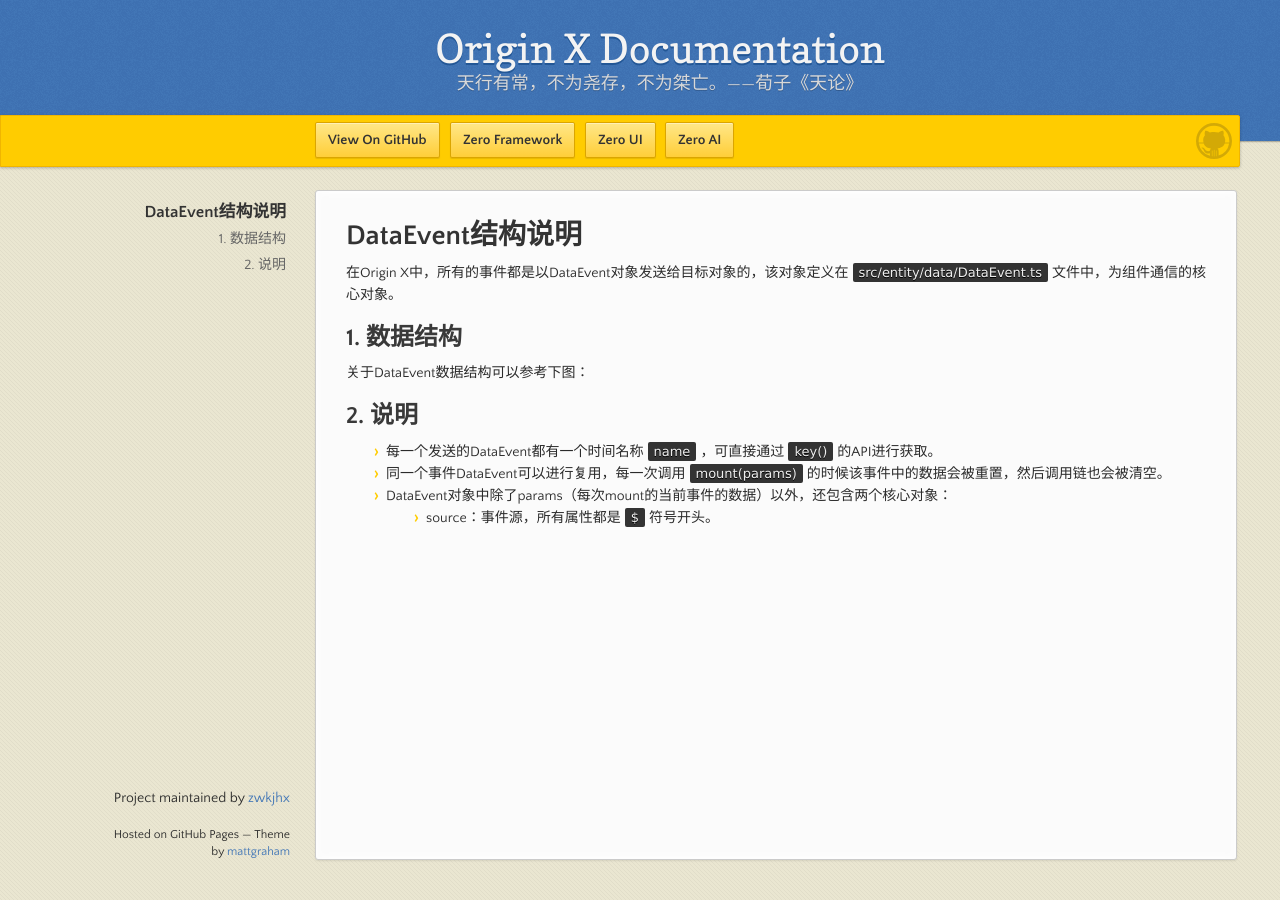
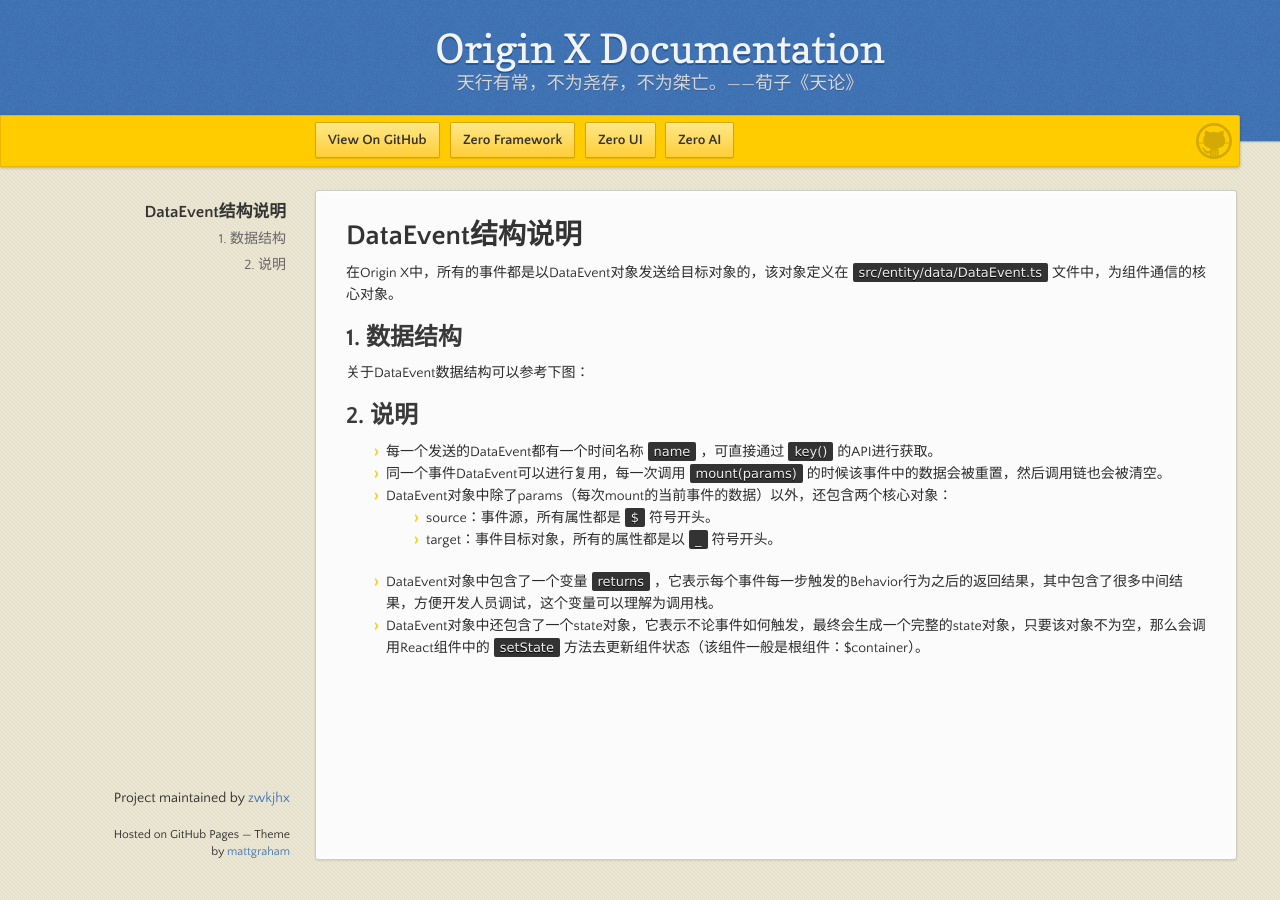
Before and after one commit to zwkjhx/ox-doc, a Jekyll site: the page built from specification/3-origin-xgui-fan/spo-014-dataeventpei-zhi-shuo-ming.md, in a window 1280 px wide. Built offline with Jekyll 4.4.1, drawn with Linux system fonts in a browser that asks for light colours; our own code applies the rules of GitHub Pages for plain Markdown files.

Commit message:
Updates specification/3-origin-xgui-fan/spo-014-dataeventpei-zhi-shuo-ming.md
Auto commit by GitBook Editor

```diff
--- a/specification/3-origin-xgui-fan/spo-014-dataeventpei-zhi-shuo-ming.md
+++ b/specification/3-origin-xgui-fan/spo-014-dataeventpei-zhi-shuo-ming.md
@@ -12,3 +12,6 @@
 * 同一个事件DataEvent可以进行复用，每一次调用`mount(params)`的时候该事件中的数据会被重置，然后调用链也会被清空。
 * DataEvent对象中除了params（每次mount的当前事件的数据）以外，还包含两个核心对象：
   * source：事件源，所有属性都是`$`符号开头。
+  * target：事件目标对象，所有的属性都是以`_`符号开头。
+* DataEvent对象中包含了一个变量`returns`，它表示每个事件每一步触发的Behavior行为之后的返回结果，其中包含了很多中间结果，方便开发人员调试，这个变量可以理解为调用栈。
+* DataEvent对象中还包含了一个state对象，它表示不论事件如何触发，最终会生成一个完整的state对象，只要该对象不为空，那么会调用React组件中的`setState`方法去更新组件状态（该组件一般是根组件：$container）。
```
